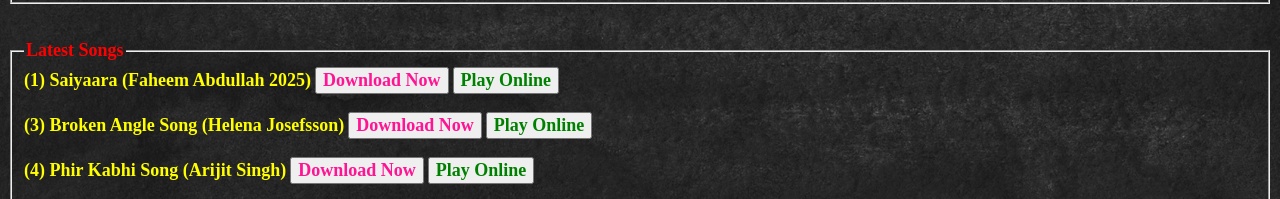
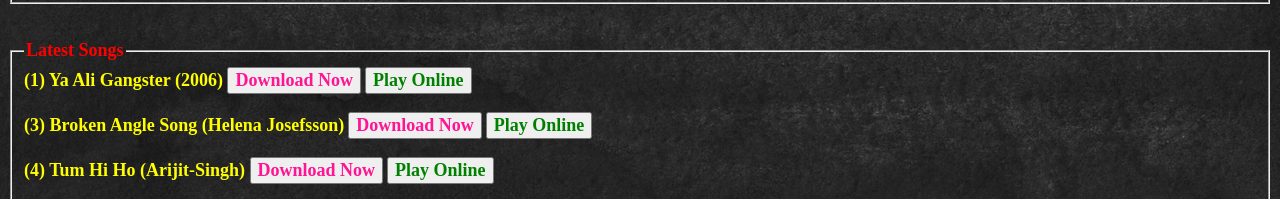
Before and after one commit to Samir1004/sgmedia, a plain HTML site: page index.html in a window 1280 px wide. Shown: the part 1026-1225 px from the top of the page. Drawn offline with Linux system fonts and the light colour scheme.

Commit message:
Update index.html

```diff
--- a/index.html
+++ b/index.html
@@ -123,10 +123,10 @@
 <br><br>
 <fieldset>
 <legend><font size="4" face="ubuntu" color="red"><b>Latest Songs</b></font></legend>
-<font size="4.5" face="ubuntu" color="yellow"><b>(1) Saiyaara (Faheem Abdullah 2025)</b></font>
-<a href="images/songs/Saiyaara.mp3" Download="Saiyaara">
+<font size="4.5" face="ubuntu" color="yellow"><b>(1) Ya Ali Gangster (2006) </b></font>
+<a href="images/songs/Ya Ali Gangster.mp3" Download="Ya Ali Gangster">
 <button><font size="4" face="ubuntu" color="deeppink"><b>Download Now</b></font></button></a>
-<a href="images/songs/Saiyaara.mp3">
+<a href="images/songs/Ya Ali Gangster.mp3">
 <button><font size="4" color="green" face="ubuntu"><b>Play Online</b></font></button></a>
 <br><br>
 <font size="4.5" face="ubuntu" color="yellow"><b>(3) Broken Angle Song (Helena Josefsson)</b></font>
@@ -135,10 +135,10 @@
 <a href="images/songs/Broken Angel.mp3">
 <button><font size="4" color="green" face="ubuntu"><b>Play Online</b></font></button></a>
 <br><br>
-<font size="4.5" face="ubuntu" color="yellow"><b>(4) Phir Kabhi Song (Arijit Singh)</b></font>
-<a href="images/songs/Phir Kabhi.mp3" Download="Phir Kabhi">
+<font size="4.5" face="ubuntu" color="yellow"><b>(4) Tum Hi Ho (Arijit-Singh) </b></font>
+<a href="images/songs/Tum-Hi-Ho-Arijit-Singh.m4a" Download="Tum-Hi-Ho (Arijit-Singh)">
 <button><font size="4" face="ubuntu" color="deeppink"><b>Download Now</b></font></button></a>
-<a href="images/songs/Phir Kabhi.mp3">
+<a href="images/songs/Tum-Hi-Ho-Arijit-Singh.m4a">
 <button><font size="4" color="green" face="ubuntu"><b>Play Online</b></font></button></a>
 <br><br>
 <font size="4.5" face="ubuntu" color="yellow"><b>(5) Muskurane Song (Arijit Singh)</b></font>
```
